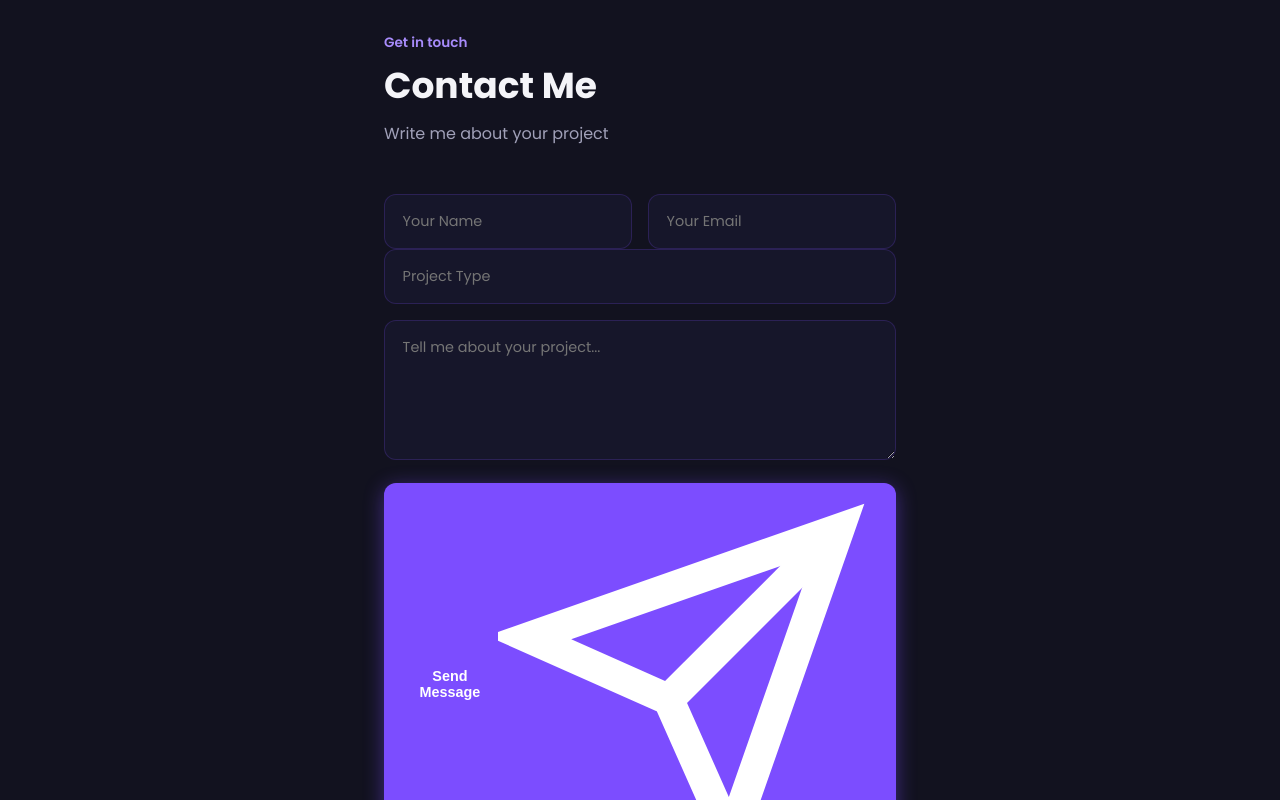
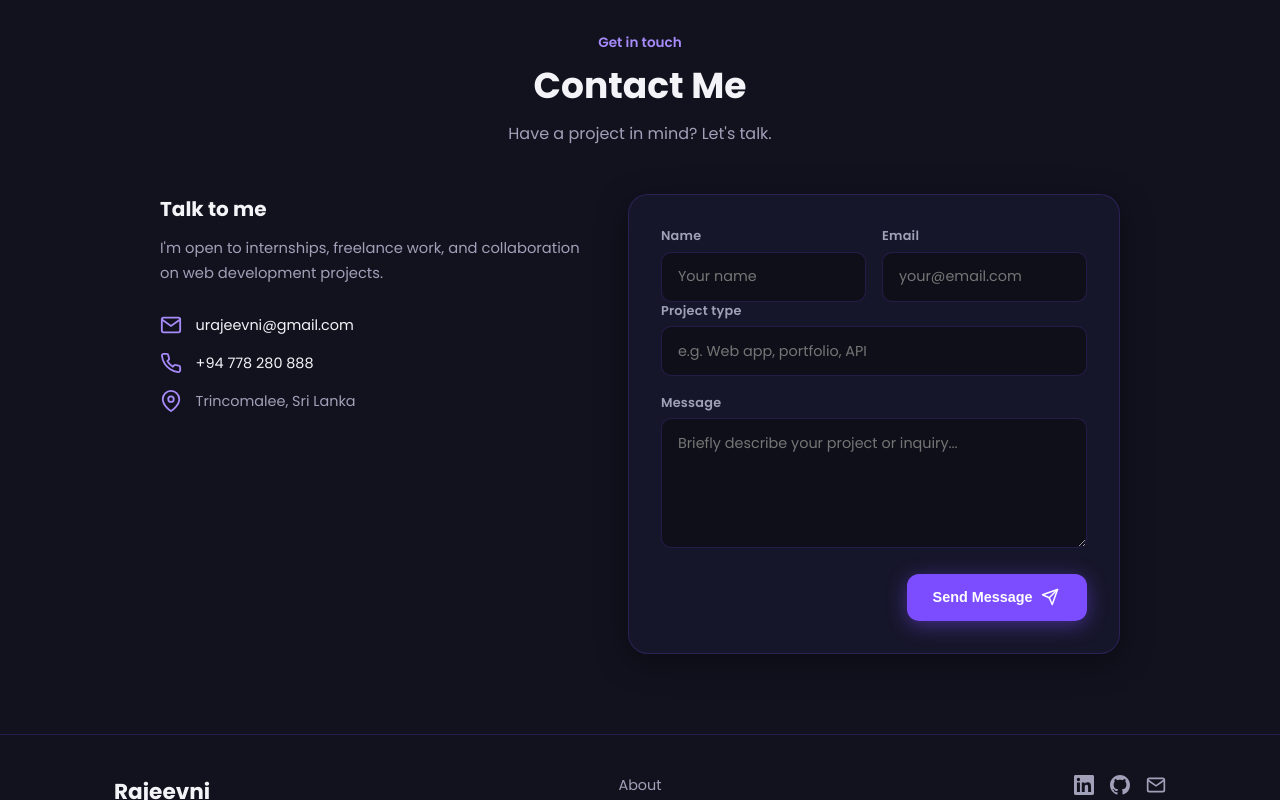
Before and after one commit to RajeevniUmapathisivam/portfolio, a React (Create React App) app: page / in a window 1280 px wide. Shown: the part 5040-5840 px from the top of the page. Built offline with nearby package versions, Linux system fonts and the light colour scheme.

Commit message:
fix: professional contact form layout and submit button sizing
Co-authored-by: Cursor <cursoragent@cursor.com>

```diff
--- a/src/App.css
+++ b/src/App.css
@@ -232,7 +232,11 @@
   border-color: var(--purple);
 }
 
-.btn-block { width: 100%; justify-content: center; }
+.btn-primary svg {
+  width: 18px;
+  height: 18px;
+  flex-shrink: 0;
+}
 
 :focus-visible {
   outline: 2px solid var(--purple-light);
@@ -789,51 +793,153 @@
 }
 
 /* ── Contact ── */
-.contact-wrap {
-  max-width: 560px;
-  margin: 0 auto;
-}
 .contact-lead {
   color: var(--text-muted);
   margin-top: 0.5rem;
 }
 
-.contact-form input,
-.contact-form textarea {
-  width: 100%;
-  padding: 1rem 1.1rem;
+.contact-grid {
+  display: grid;
+  grid-template-columns: 1fr 1.15fr;
+  gap: 2.5rem;
+  align-items: start;
+  max-width: 960px;
+  margin: 0 auto;
+}
+
+.contact-details h3 {
+  font-size: 1.25rem;
+  margin-bottom: 0.75rem;
+}
+
+.contact-details-text {
+  color: var(--text-muted);
+  font-size: 0.92rem;
+  line-height: 1.7;
+  margin-bottom: 1.75rem;
+}
+
+.contact-detail-list {
+  list-style: none;
+  padding: 0;
+  margin: 0;
+  display: flex;
+  flex-direction: column;
+  gap: 1rem;
+}
+
+.contact-detail-list li {
+  display: flex;
+  align-items: center;
+  gap: 0.85rem;
+  font-size: 0.9rem;
+  color: var(--text-muted);
+}
+
+.contact-detail-list svg {
+  width: 22px;
+  height: 22px;
+  flex-shrink: 0;
+  color: var(--purple-light);
+}
+
+.contact-detail-list a {
+  color: var(--text);
+  text-decoration: none;
+  transition: color 0.2s;
+}
+.contact-detail-list a:hover {
+  color: var(--purple-light);
+}
+
+.contact-form-card {
   background: var(--bg-card);
   border: 1px solid var(--border);
-  border-radius: var(--radius);
+  border-radius: var(--radius-lg);
+  padding: 2rem;
+  box-shadow: var(--shadow);
+}
+
+.form-field {
+  display: flex;
+  flex-direction: column;
+  gap: 0.4rem;
+  margin-bottom: 1.1rem;
+}
+
+.form-field > span {
+  font-size: 0.8rem;
+  font-weight: 600;
+  color: var(--text-muted);
+  letter-spacing: 0.02em;
+}
+
+.contact-form-card input,
+.contact-form-card textarea {
+  width: 100%;
+  padding: 0.85rem 1rem;
+  background: var(--bg);
+  border: 1px solid var(--border);
+  border-radius: 10px;
   color: var(--text);
   font-family: inherit;
   font-size: 0.9rem;
-  margin-bottom: 1rem;
   transition: border-color 0.2s, box-shadow 0.2s;
 }
-.contact-form input:focus,
-.contact-form textarea:focus {
+
+[data-theme="light"] .contact-form-card input,
+[data-theme="light"] .contact-form-card textarea {
+  background: #faf9ff;
+}
+
+.contact-form-card input:focus,
+.contact-form-card textarea:focus {
   outline: none;
   border-color: var(--purple);
-  box-shadow: 0 0 0 3px rgba(124, 77, 255, 0.2);
+  box-shadow: 0 0 0 3px rgba(124, 77, 255, 0.15);
 }
-.contact-form textarea {
-  min-height: 140px;
+
+.contact-form-card textarea {
+  min-height: 130px;
   resize: vertical;
 }
+
 .form-row {
   display: grid;
   grid-template-columns: 1fr 1fr;
   gap: 1rem;
 }
-.form-row input { margin-bottom: 0; }
-.form-full { margin-bottom: 1rem; }
+
+.form-row .form-field {
+  margin-bottom: 0;
+}
+
+.contact-form-actions {
+  display: flex;
+  justify-content: flex-end;
+  margin-top: 0.5rem;
+  padding-top: 0.5rem;
+}
+
+.contact-submit {
+  min-width: 180px;
+  white-space: nowrap;
+}
+
+.contact-submit span {
+  line-height: 1;
+}
 
 .form-success {
+  margin-top: 1rem;
+  padding: 0.75rem 1rem;
   text-align: center;
   color: var(--purple-light);
-  margin-top: 1rem;
+  font-size: 0.9rem;
   font-weight: 500;
+  background: rgba(124, 77, 255, 0.1);
+  border-radius: 10px;
+  border: 1px solid var(--border);
 }
 
 /* ── Footer ── */
@@ -971,9 +1077,21 @@
   .footer-social { justify-content: center; }
 }
 
+@media (max-width: 900px) {
+  .contact-grid {
+    grid-template-columns: 1fr;
+  }
+}
+
 @media (max-width: 600px) {
   .form-row { grid-template-columns: 1fr; }
-  .form-row input { margin-bottom: 1rem; }
+  .contact-form-actions {
+    justify-content: stretch;
+  }
+  .contact-submit {
+    width: 100%;
+    justify-content: center;
+  }
 }
 
 @media (prefers-reduced-motion: reduce) {
--- a/src/components/Contact.js
+++ b/src/components/Contact.js
@@ -1,6 +1,6 @@
 import { useEffect, useState } from "react";
 import { SITE } from "../data/portfolio";
-import { IconSend } from "./Icons";
+import { IconSend, IconMail, IconPhone, IconLocation } from "./Icons";
 
 const FORM_ACTION = "https://formsubmit.co/urajeevni@gmail.com";
 const REDIRECT_URL = `${SITE.liveUrl}/#contact?sent=1`;
@@ -14,26 +14,72 @@ export default function Contact() {
 
   return (
     <section id="contact" className="section section-alt">
-      <div className="container contact-wrap">
-        <div className="section-header section-header-left">
+      <div className="container">
+        <div className="section-header">
           <span className="section-label">Get in touch</span>
           <h2 className="section-title">Contact Me</h2>
-          <p className="contact-lead">Write me about your project</p>
+          <p className="contact-lead">Have a project in mind? Let&apos;s talk.</p>
         </div>
-        <form className="contact-form" action={FORM_ACTION} method="POST">
+
+        <div className="contact-grid">
+          <div className="contact-details">
+            <h3>Talk to me</h3>
+            <p className="contact-details-text">
+              I&apos;m open to internships, freelance work, and collaboration on web
+              development projects.
+            </p>
+            <ul className="contact-detail-list">
+              <li>
+                <IconMail />
+                <a href={`mailto:${SITE.email}`}>{SITE.email}</a>
+              </li>
+              <li>
+                <IconPhone />
+                <a href={`tel:${SITE.phone.replace(/\s/g, "")}`}>{SITE.phone}</a>
+              </li>
+              <li>
+                <IconLocation />
+                <span>{SITE.location}</span>
+              </li>
+            </ul>
+          </div>
+
+          <form className="contact-form-card" action={FORM_ACTION} method="POST">
             <input type="hidden" name="_captcha" value="false" />
             <input type="hidden" name="_subject" value="Portfolio — New project inquiry" />
             <input type="hidden" name="_template" value="table" />
             <input type="hidden" name="_next" value={REDIRECT_URL} />
+
             <div className="form-row">
-            <input type="text" name="name" placeholder="Your Name" required />
-            <input type="email" name="email" placeholder="Your Email" required />
+              <label className="form-field">
+                <span>Name</span>
+                <input type="text" name="name" placeholder="Your name" required />
+              </label>
+              <label className="form-field">
+                <span>Email</span>
+                <input type="email" name="email" placeholder="your@email.com" required />
+              </label>
             </div>
-          <input type="text" name="project" placeholder="Project Type" className="form-full" />
-          <textarea name="message" placeholder="Tell me about your project..." required />
-          <button type="submit" className="btn-primary btn-block">
-            Send Message <IconSend />
+            <label className="form-field">
+              <span>Project type</span>
+              <input type="text" name="project" placeholder="e.g. Web app, portfolio, API" />
+            </label>
+            <label className="form-field">
+              <span>Message</span>
+              <textarea
+                name="message"
+                placeholder="Briefly describe your project or inquiry..."
+                required
+              />
+            </label>
+
+            <div className="contact-form-actions">
+              <button type="submit" className="btn-primary contact-submit">
+                <span>Send Message</span>
+                <IconSend />
               </button>
+            </div>
+
             {sent && (
               <p className="form-success" role="status">
                 Thank you! Your message was sent successfully.
@@ -41,6 +87,7 @@ export default function Contact() {
             )}
           </form>
         </div>
+      </div>
     </section>
   );
 }
--- a/src/components/Icons.js
+++ b/src/components/Icons.js
@@ -18,14 +18,32 @@ export const IconMail = () => (
 );
 
 export const IconSend = () => (
-  <svg viewBox="0 0 24 24" fill="none" stroke="currentColor" strokeWidth="2" aria-hidden="true">
+  <svg
+    width="18"
+    height="18"
+    viewBox="0 0 24 24"
+    fill="none"
+    stroke="currentColor"
+    strokeWidth="2"
+    strokeLinecap="round"
+    strokeLinejoin="round"
+    aria-hidden="true"
+  >
     <line x1="22" y1="2" x2="11" y2="13" />
     <polygon points="22 2 15 22 11 13 2 9 22 2" />
   </svg>
 );
 
 export const IconDownload = () => (
-  <svg viewBox="0 0 24 24" fill="none" stroke="currentColor" strokeWidth="2" aria-hidden="true">
+  <svg
+    width="18"
+    height="18"
+    viewBox="0 0 24 24"
+    fill="none"
+    stroke="currentColor"
+    strokeWidth="2"
+    aria-hidden="true"
+  >
     <path d="M21 15v4a2 2 0 01-2 2H5a2 2 0 01-2-2v-4" />
     <polyline points="7 10 12 15 17 10" />
     <line x1="12" y1="15" x2="12" y2="3" />
```
Lines whose indentation alone changed are shown as unchanged.
